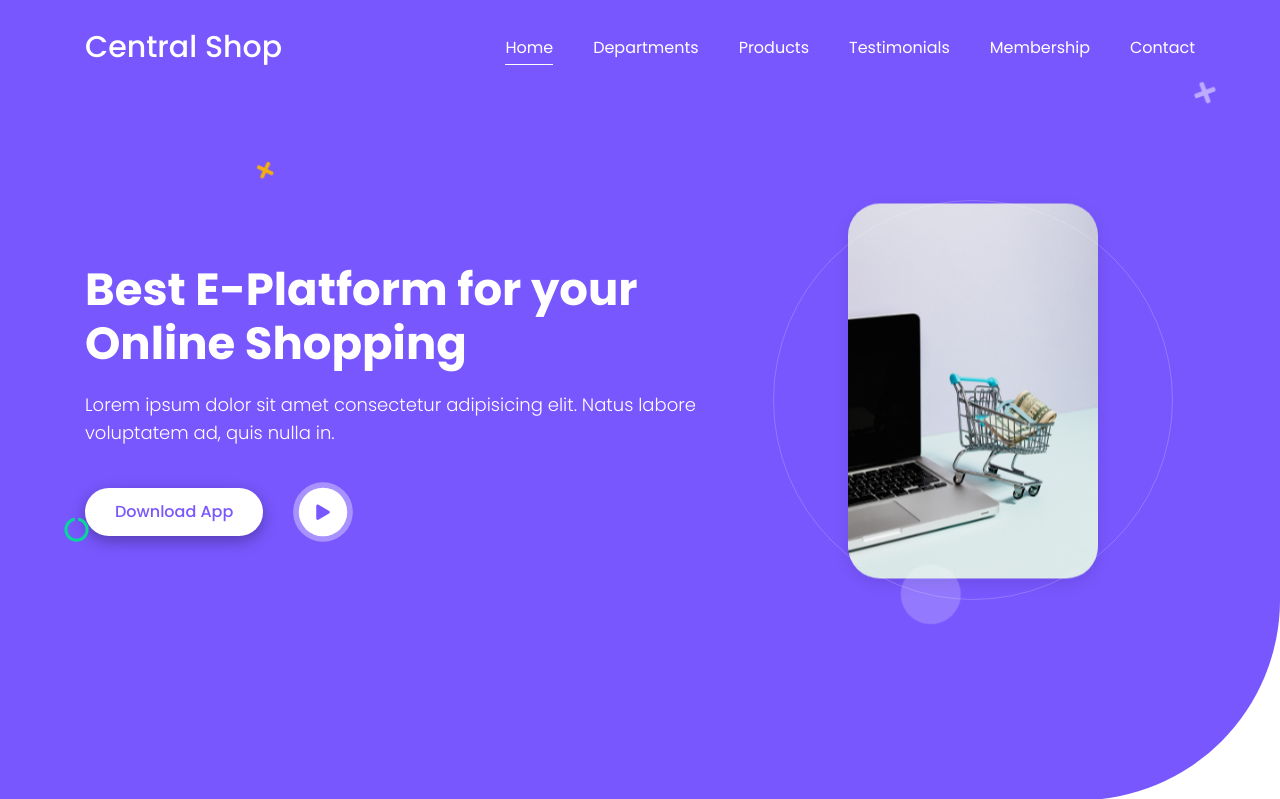
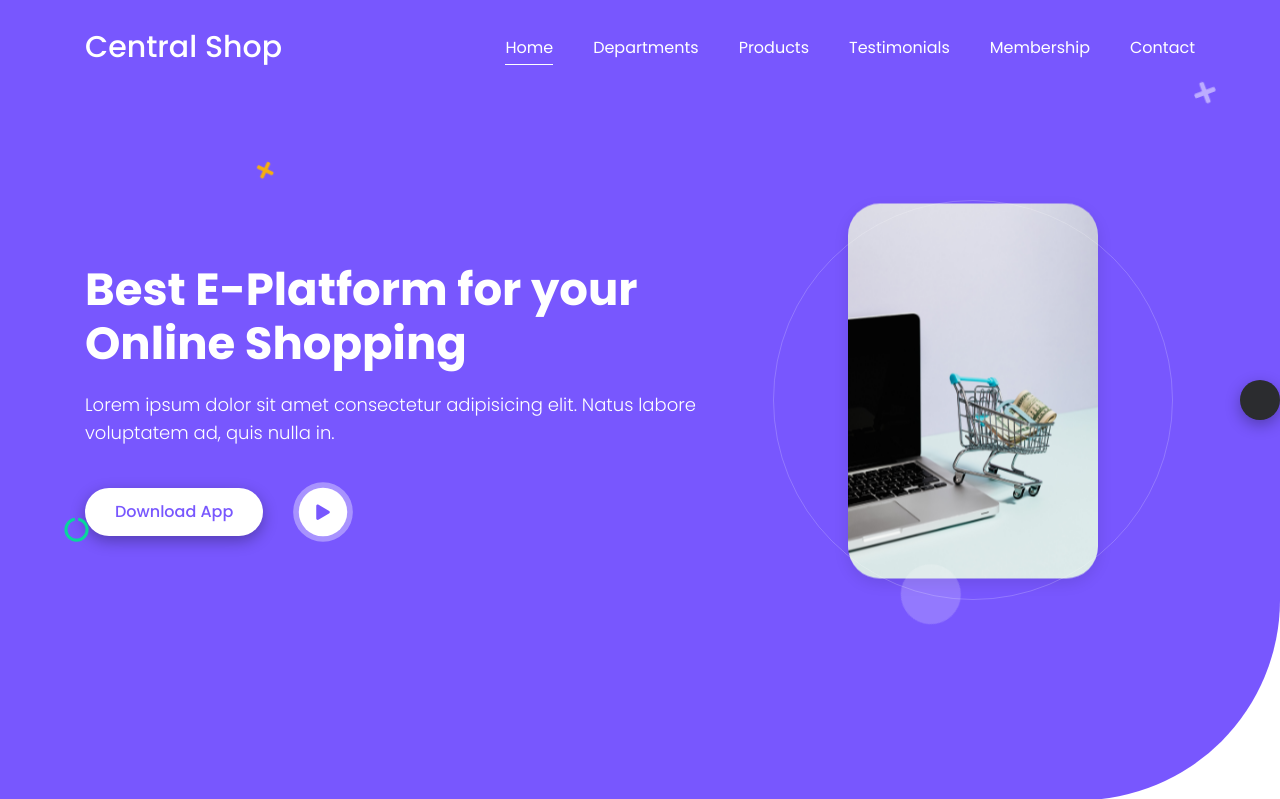
Before and after one commit to masrufjaman/central-shop, a Django app: page / in a window 1280 px wide. Shown: the top 799 px of the page. Run offline with Django 3.2, Linux system fonts and the light colour scheme; style sheets or scripts are compiled from the project's sources; some libraries are stand-ins or nearby versions.

Commit message:
toggle theme

```diff
--- a/home/static/home/js/main.js
+++ b/home/static/home/js/main.js
@@ -104,7 +104,43 @@ $(document).ready(function () {
   });
 
   // Navbar Collapse
-  $(".nav-link").on("click", function(){
+  $(".nav-link").on("click", function () {
     $(".navbar-collapse").collapse("hide");
   });
+
+  // Toogle Theme Start - light and dark mode
+  function toggleTheme() {
+    if (localStorage.getItem("masruf-theme") !== null) {
+      if (localStorage.getItem("masruf-theme") === "dark") {
+        $("body").addClass("dark");
+      }
+      else{
+        $("body").removeClass("dark");
+      }
+    }
+    updateIcon();
+  }
+  toggleTheme();
+
+  $(".toogle-theme").on("click",function(){
+    $("body").toggleClas("dark");
+    if ($("body").hasClass("dark")){
+      localStorage.setItem("masruf-theme","dark");
+    }
+    else{
+      localStorage.setItem("masruf-theme","light");
+    }
+  });
+
+  function updateIcon() {
+    if ($("body").hasClass("dark")) {
+      $(".toogle-theme i").removeClass("fa-moon");
+      $(".toogle-theme i").addClass("fa-sun");
+    }
+    else {
+      $(".toogle-theme i").removeClass("fa-sun");
+      $(".toogle-theme i").addClass("fa-moon");
+    }
+  }
+
 });
--- a/home/static/home/styles/base.css
+++ b/home/static/home/styles/base.css
@@ -6,6 +6,10 @@ body {
   overflow-x: hidden;
   background-color: #ffffff;
   line-height: 1.5;
+}
+
+body.dark {
+  background-color: #2b2c2f;
 }
 
 * {
@@ -345,6 +349,27 @@ ul {
   border-top: 1px solid rgba(255, 255, 255, 0.2);
 }
 
+.toggle-theme {
+  position: fixed;
+  right: 0;
+  top: calc(50% - 20px);
+  height: 40px;
+  width: 40px;
+  background-color: #2b2c2f;
+  z-index: 1200;
+  color: #ffffff;
+  cursor: pointer;
+  border-radius: 50%;
+  -webkit-box-shadow: 0 5px 15px rgba(0, 0, 0, 0.3);
+          box-shadow: 0 5px 15px rgba(0, 0, 0, 0.3);
+  font-size: 16px;
+  text-align: center;
+}
+
+.toggle-theme i {
+  line-height: 40px;
+}
+
 @media (max-width: 991px) {
   .navbar-toggler {
     background-color: #2b2c2f;
--- a/home/static/home/styles/base.scss
+++ b/home/static/home/styles/base.scss
@@ -12,6 +12,17 @@ body {
   overflow-x: hidden;
   background-color: #ffffff;
   line-height: 1.5;
+}
+body.dark {
+  background-color: $bg-dark;
+  $black-100: $bg-dark;
+  $black-000: $bg-dark;
+  $main-to-dark-color: $bg-dark;
+  $dark-to-main-color: $main-color;
+  $shadow-black-100: $shadow-black-300;
+  $black-alpha-100: rgba(255, 255, 255, 0.05);
+  $black-900: #ffffff;
+  $black-400: #bbbbbb;
 }
 * {
   margin: 0;
@@ -247,6 +258,27 @@ ul {
   margin: 50px 0 0;
   border-top: 1px solid rgba(255, 255, 255, 0.2);
 }
+
+// !Toogle Theme Start - light and dark mode
+.toggle-theme {
+  position: fixed;
+  right: 0;
+  top: calc(50% - 20px);
+  height: 40px;
+  width: 40px;
+  background-color: $dark-to-main-color;
+  z-index: 1200;
+  color: #ffffff;
+  cursor: pointer;
+  border-radius: 50%;
+  box-shadow: $shadow-black-300;
+  font-size: 16px;
+  text-align: center;
+}
+.toggle-theme i {
+  line-height: 40px;
+}
+
 // !Responsive
 @media (max-width: 991px) {
   .navbar-toggler {
@@ -311,7 +343,7 @@ ul {
   .section-title h2 {
     font-size: 35px;
   }
-  .fun-facts .section-title h2{
+  .fun-facts .section-title h2 {
     text-align: center;
   }
 }
--- a/home/templates/home/base.html
+++ b/home/templates/home/base.html
@@ -170,6 +170,12 @@
     </footer>
     <!-- !Footer End -->
 
+    <!-- !Toogle Theme Start - light and dark mode -->
+    <div class="toggle-theme">
+      <i class="fas"></i>
+    </div>
+    <!-- !Toogle Theme End - light and dark mode -->
+
     <!-- !JS Links Start -->
     <!-- jquery js -->
     <script src="{% static 'home/js/jquery.min.js' %}"></script>
```
Also changed, not shown: 1 other file.
